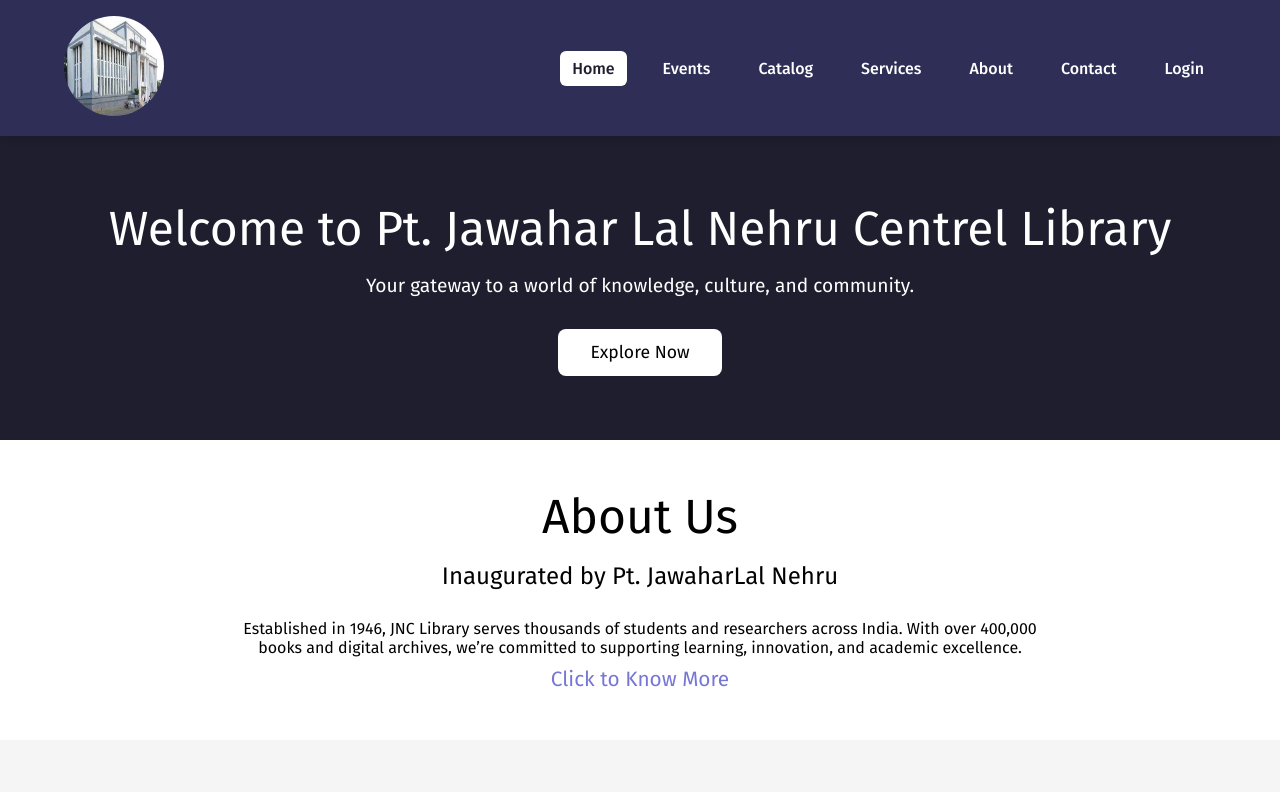
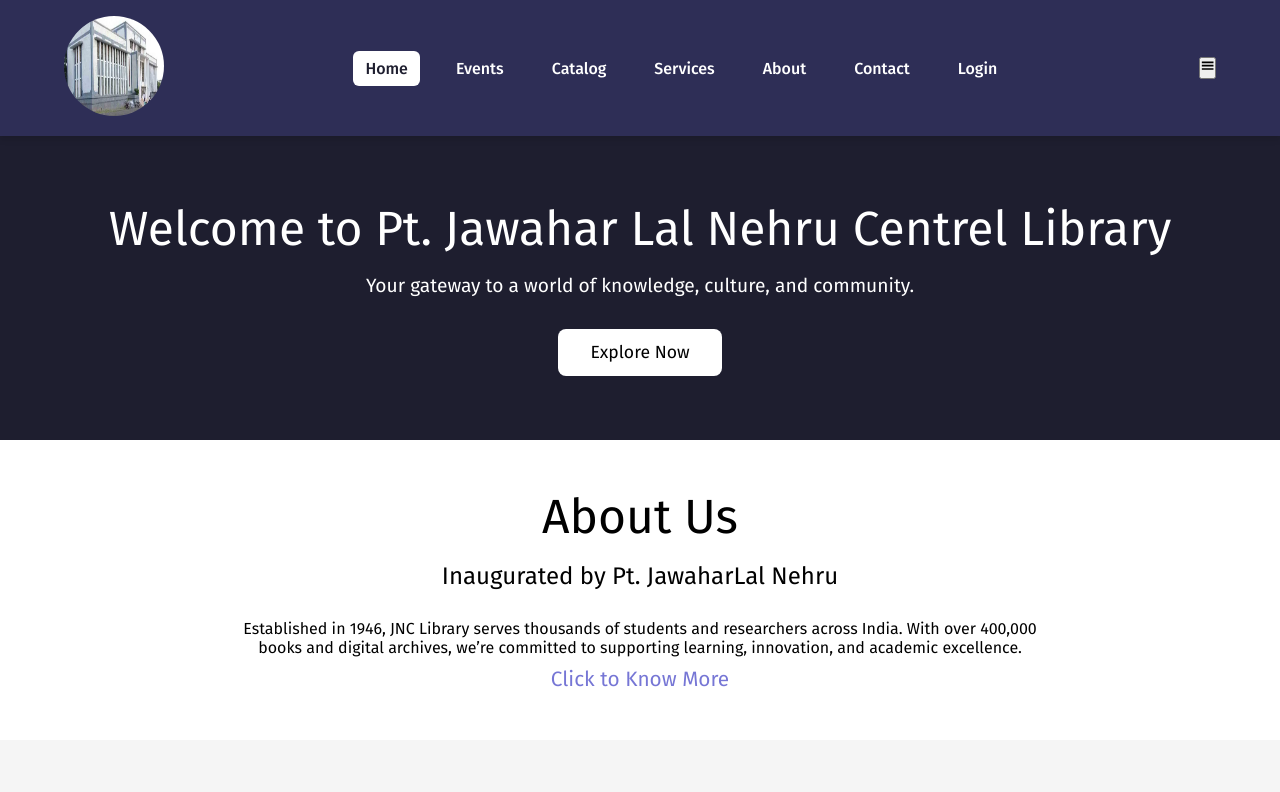
Before and after one commit to Satyamundefinable/Library_frontend, a React (Vite) app in the folder React_Library/: page / in a window 1280 px wide. Shown: the top 792 px of the page. Built offline with nearby package versions, Linux system fonts and the light colour scheme.

Commit message:
Update Header.jsx

```diff
--- a/React_Library/src/components/UI/Header.jsx
+++ b/React_Library/src/components/UI/Header.jsx
@@ -1,15 +1,22 @@
 import { useState } from 'react'
 import './header.css'
 import { NavLink } from "react-router-dom"
+import { GiHamburgerMenu } from "react-icons/gi";
+
+
 
 export const Headers = () => {
+    const [showMenu, setShowMenu] = useState(false);
+    const handleToggleButton = () => {
+        setShowMenu(!showMenu);
+    }
     return <header>
         <div className="container">
             <div className="navbar">
                 <div className="Logo"><NavLink to="/">
-                <img src="/photo.webp" alt="" style={{height:"100px", width: "100px", borderRadius: "50%"}} />
+                    <img src="/photo.webp" alt="" style={{ height: "100px", width: "100px", borderRadius: "50%" }} />
                 </NavLink></div>
-                <nav>
+                <nav className={showMenu ? "mob-menu" : "web-menu"}>
                     <ul>
                         <li> <NavLink to="/" >Home</NavLink></li>
                         <li> <NavLink to="events" >Events</NavLink></li>
@@ -19,7 +26,13 @@ export const Headers = () => {
                         <li> <NavLink to="contact" >Contact</NavLink></li>
                         <li> <NavLink to="login" > Login </NavLink></li>
                     </ul>
+
                 </nav>
+                <div className='ham-menu'>
+                    <button onClick={handleToggleButton} >
+                        <GiHamburgerMenu className='toggle'/>
+                    </button>
+                </div>
             </div>
         </div>
     </header>
```
